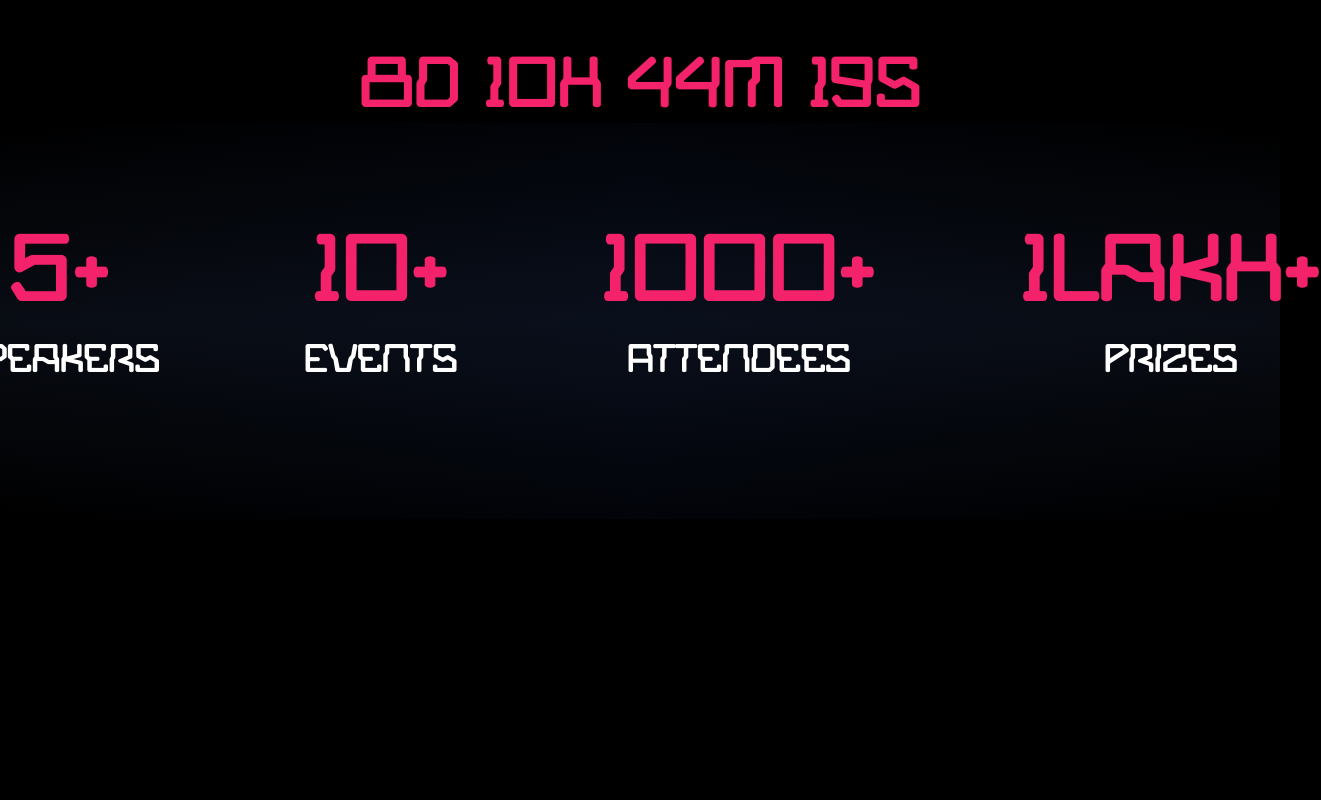
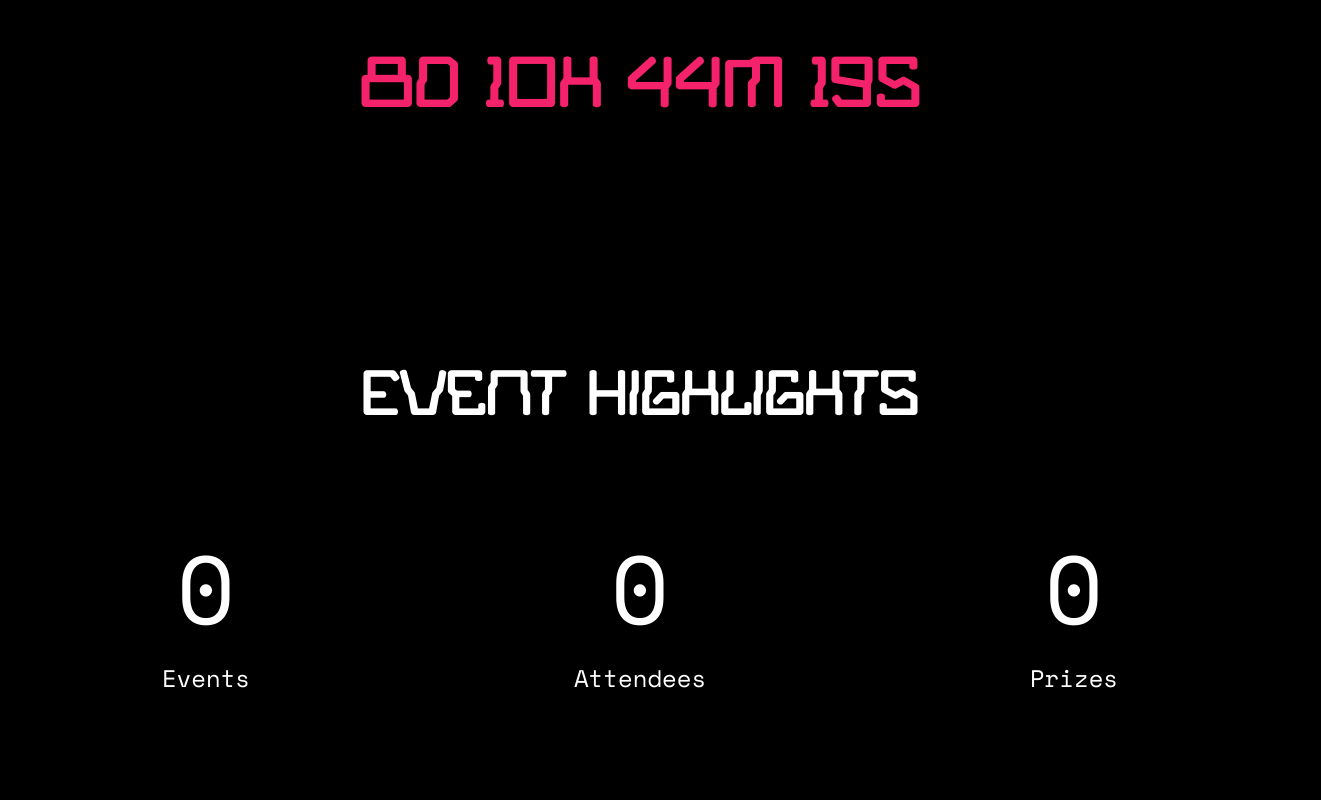
Before and after one commit to pranjal-kumar-0/vitaura-2025, a React (Create React App) app: page / in a window 1280 px wide. Shown: the part 780-1580 px from the top of the page, 1321 px wide, since content can reach past the window. Built offline with nearby package versions, Linux system fonts and the light colour scheme.

Commit message:
Add files via upload

```diff
--- a/src/components/LandingPage.jsx
+++ b/src/components/LandingPage.jsx
@@ -4,7 +4,7 @@ import NumbersSection from './2_numbers/numbers';
 import InfoSection from './3_Info/infoSection';
 import SponsorsSection from './4_sponsors/sponsors';
 import CountdownTimer from './countdown/countdowntimer';
-import ScrollAnimation from "./timeline/timeline";
+import ScrollAnimation from "./timeline/scrollcount";
 import { MdArrowOutward } from "react-icons/md";
 
 
@@ -70,9 +70,9 @@ const LandingPageComponent = () => {
         <div className="mt-10"></div>
         <HeroSection />
         <CountdownTimer targetDate={targetDate} />
-        <NumbersSection />
+        <ScrollAnimation />
+        {/* <NumbersSection /> */}
         <InfoSection />
-        <ScrollAnimation />
         <SponsorsSection />
       </main>
     </div>
--- /dev/null
+++ b/src/components/timeline/scrollcount.jsx
@@ -0,0 +1,119 @@
+import React, { useEffect, useRef } from "react";
+import gsap from "gsap";
+import { ScrollTrigger } from "gsap/ScrollTrigger";
+
+gsap.registerPlugin(ScrollTrigger);
+
+const ScrollAnimation = () => {
+  const sectionRef = useRef(null);
+  const counterRefs = useRef([]);
+
+  const counters = [
+    { value: 10, label: "Events" },
+    { value: 1000, label: "Attendees" },
+    { value: 150000, label: "Prizes" },
+  ];
+
+  useEffect(() => {
+    const tl = gsap.timeline({
+      scrollTrigger: {
+        trigger: sectionRef.current,
+        start: "center center",
+        end: "+=150%",
+        pin: true,
+        scrub: 2,
+        pinSpacing: true,
+      },
+    });
+
+    const smoothEase = gsap.parseEase("power4.out");
+    const animationDuration = 5; // Adjusted to balance timing for all counters
+    const startDelay = 1;
+    const endPause = 2;
+
+    // Adjusted customIncrement function
+    const customIncrement = (start, end, progress) => {
+      return start + (end - start) * progress; // Use progress directly for consistent growth
+    };
+
+    tl.addLabel("startCounters", `+=${startDelay}`);
+
+    counters.forEach((counter, index) => {
+      const duration = animationDuration;
+
+      tl.to(
+        counterRefs.current[index],
+        {
+          textContent: counter.value,
+          duration: duration,
+          snap: { textContent: 1 },
+          ease: "none",
+          onUpdate: function () {
+            const targetValue = counter.value;
+            const newValue = customIncrement(0, targetValue, this.progress());
+
+            counterRefs.current[index].textContent = `${Math.ceil(
+              newValue
+            ).toLocaleString()}+`; // Format with commas
+          },
+        },
+        "startCounters"
+      );
+    });
+
+    tl.addPause(`+=${endPause}`);
+
+    tl.add(() => {
+      ScrollTrigger.getById("counter-pin")?.kill(true);
+    });
+
+    return () => {
+      ScrollTrigger.getAll().forEach((trigger) => trigger.kill());
+    };
+  }, []);
+
+  return (
+    <section
+      className="font-spacemono"
+      ref={sectionRef}
+      style={{
+        color: "#fff",
+        backgroundColor: "#000",
+        textAlign: "center",
+        padding: "100px 0",
+        minHeight: "100vh",
+        display: "flex",
+        flexDirection: "column",
+        justifyContent: "center",
+      }}
+    >
+      <h2
+        style={{ fontSize: "4rem", marginBottom: "40px" }}
+        className="font-fluxbox"
+      >
+        Event Highlights
+      </h2>
+      <div
+        style={{
+          display: "flex",
+          justifyContent: "space-around",
+          marginTop: "30px",
+        }}
+      >
+        {counters.map((counter, index) => (
+          <div key={index}>
+            <span
+              ref={(el) => (counterRefs.current[index] = el)}
+              style={{ fontSize: "6rem", display: "block" }}
+            >
+              0
+            </span>
+            <p style={{ fontSize: "1.5rem" }}>{counter.label}</p>
+          </div>
+        ))}
+      </div>
+    </section>
+  );
+};
+
+export default ScrollAnimation;
```
